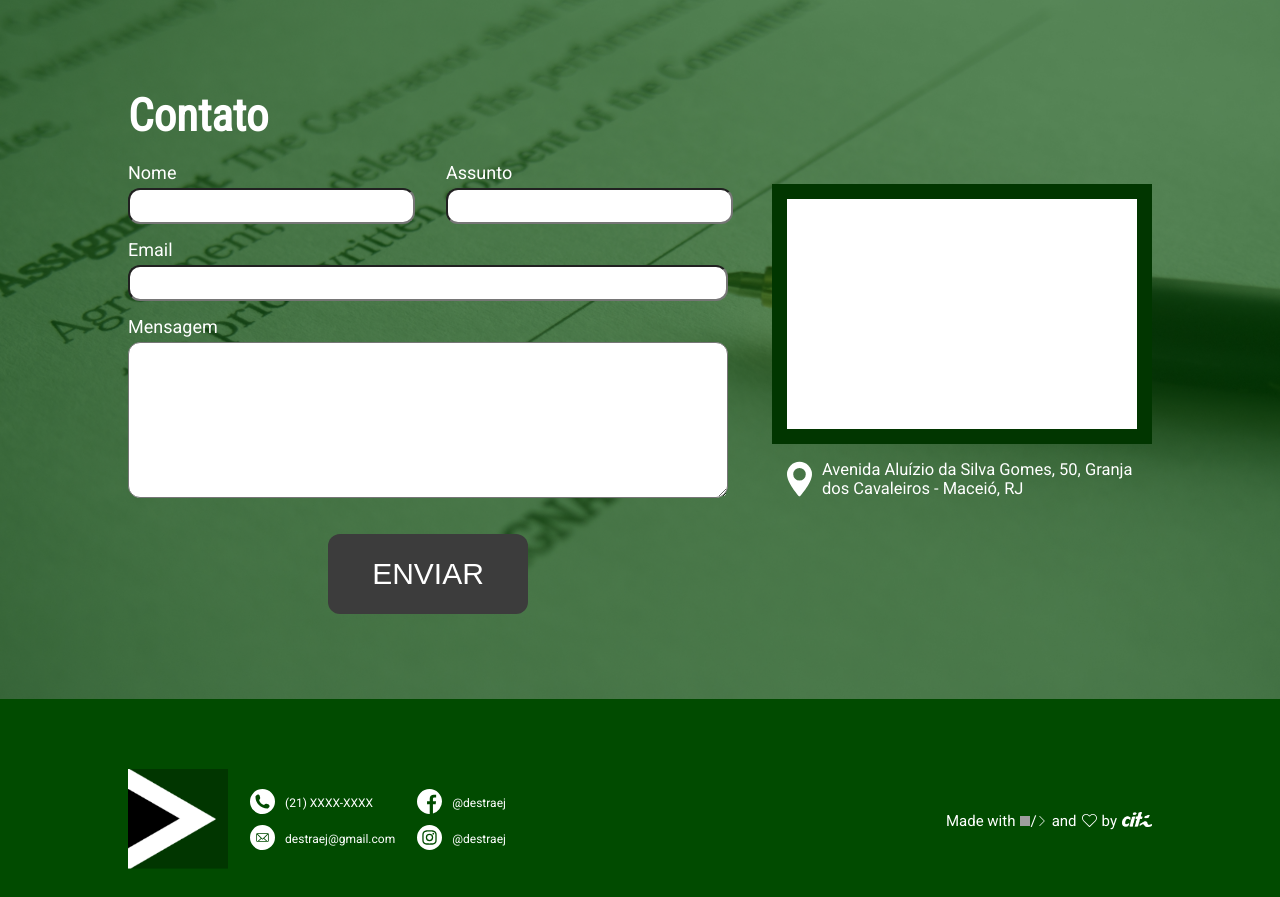
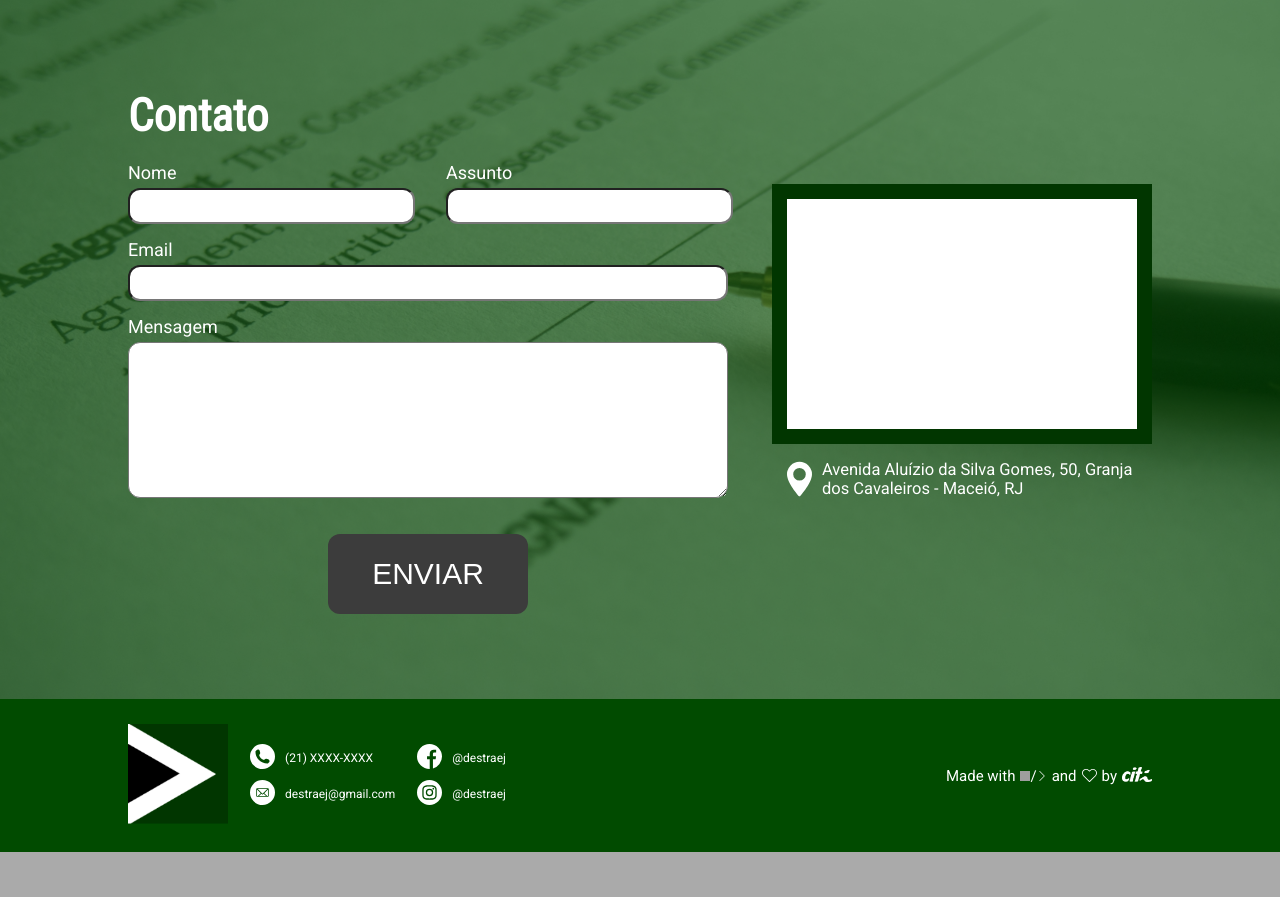
Before and after one commit to citi-onboarding/Destra, a Django app: page / in a window 1280 px wide. Shown: the part 801-1698 px from the top of the page. After the commit the page ends 1653 px from the top, so only its background shows below. Run offline with Django 3.2, Linux system fonts and the light colour scheme; data comes from the database, SQL or seed files in the repository; some libraries are stand-ins or nearby versions; grey boxes are pictures that could not be loaded.

Commit message:
Ajustando paddin do footer

```diff
--- a/assets/CSS/footer.css
+++ b/assets/CSS/footer.css
@@ -32,8 +32,7 @@ footer
     font-size: 0.8rem;
     font-family: 'Roboto', sans-serif;
     color: white;
-    padding-top: 70px;
-    padding-bottom: 25px;
+    padding: 25px 0px;
     flex-wrap: wrap;
 }
 #logo-destra-footer img
@@ -207,3 +206,10 @@ footer
         display: none;
     }
 }
+@media(max-width: 600px)
+{
+    #conteudo-footer
+    {
+        padding-top: 70px;
+    }
+}
```
